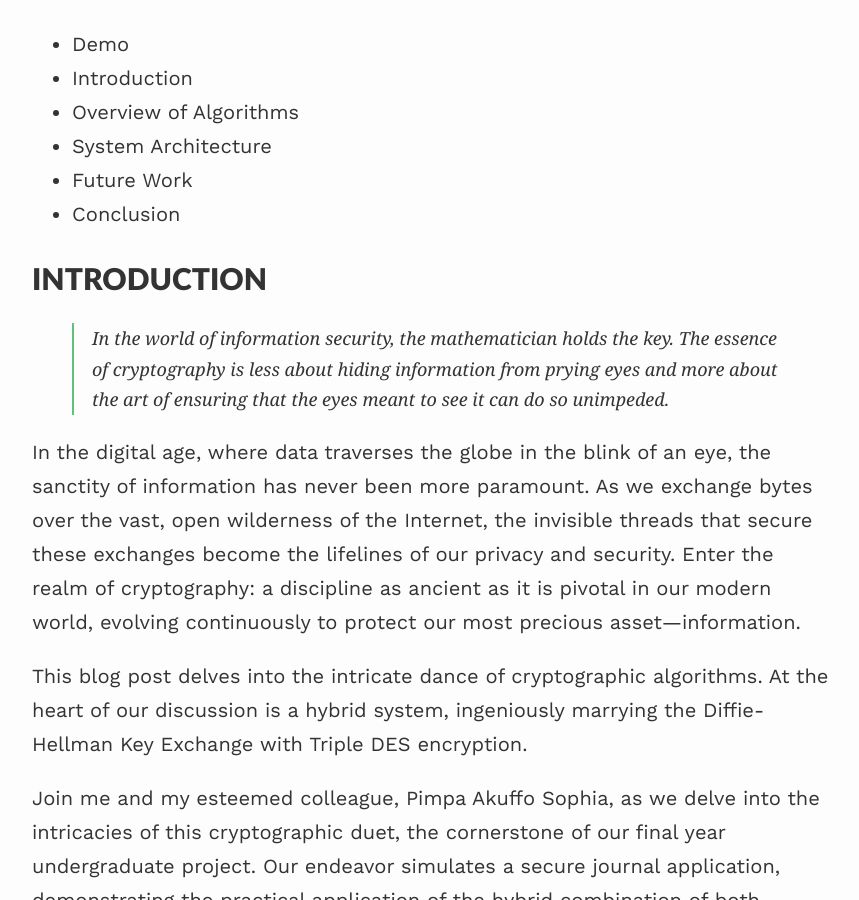
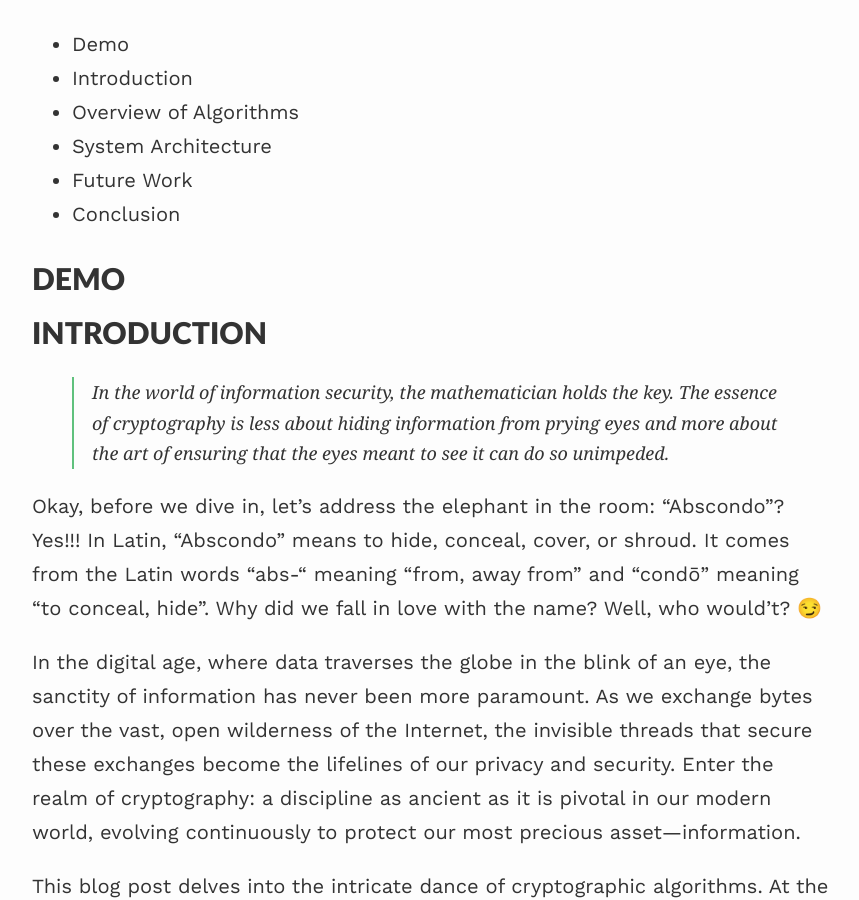
Before and after one commit to adkSpence/adkspence.github.io, a Jekyll site: the page built from _projects/abscondo.md, in a window 1280 px wide and 900 px high, scrolled down 437 px. Shown: the whole window, without its empty margins (208-1067 px from the left). Built offline with Jekyll 4.4.1, drawn with Linux system fonts in a browser that asks for light colours; nearby versions of some CDN libraries.

Commit message:
Edited more of the intro

```diff
--- a/_projects/abscondo.md
+++ b/_projects/abscondo.md
@@ -16,9 +16,14 @@ Table of Content:
   * Future Work
   * Conclusion
 
+DEMO
+---
+
 INTRODUCTION
 ---
 > In the world of information security, the mathematician holds the key. The essence of cryptography is less about hiding information from prying eyes and more about the art of ensuring that the eyes meant to see it can do so unimpeded.
+
+Okay, before we dive in, let's address the elephant in the room: "Abscondo"? Yes!!! In Latin, "Abscondo" means to hide, conceal, cover, or shroud. It comes from the Latin words "abs-" meaning "from, away from" and "condō" meaning "to conceal, hide". Why did we fall in love with the name? Well, who would't? 😏
 
 In the digital age, where data traverses the globe in the blink of an eye, the sanctity of information has never been more paramount. As we exchange bytes over the vast, open wilderness of the Internet, the invisible threads that secure these exchanges become the lifelines of our privacy and security. Enter the realm of cryptography: a discipline as ancient as it is pivotal in our modern world, evolving continuously to protect our most precious asset—information.
 
```
